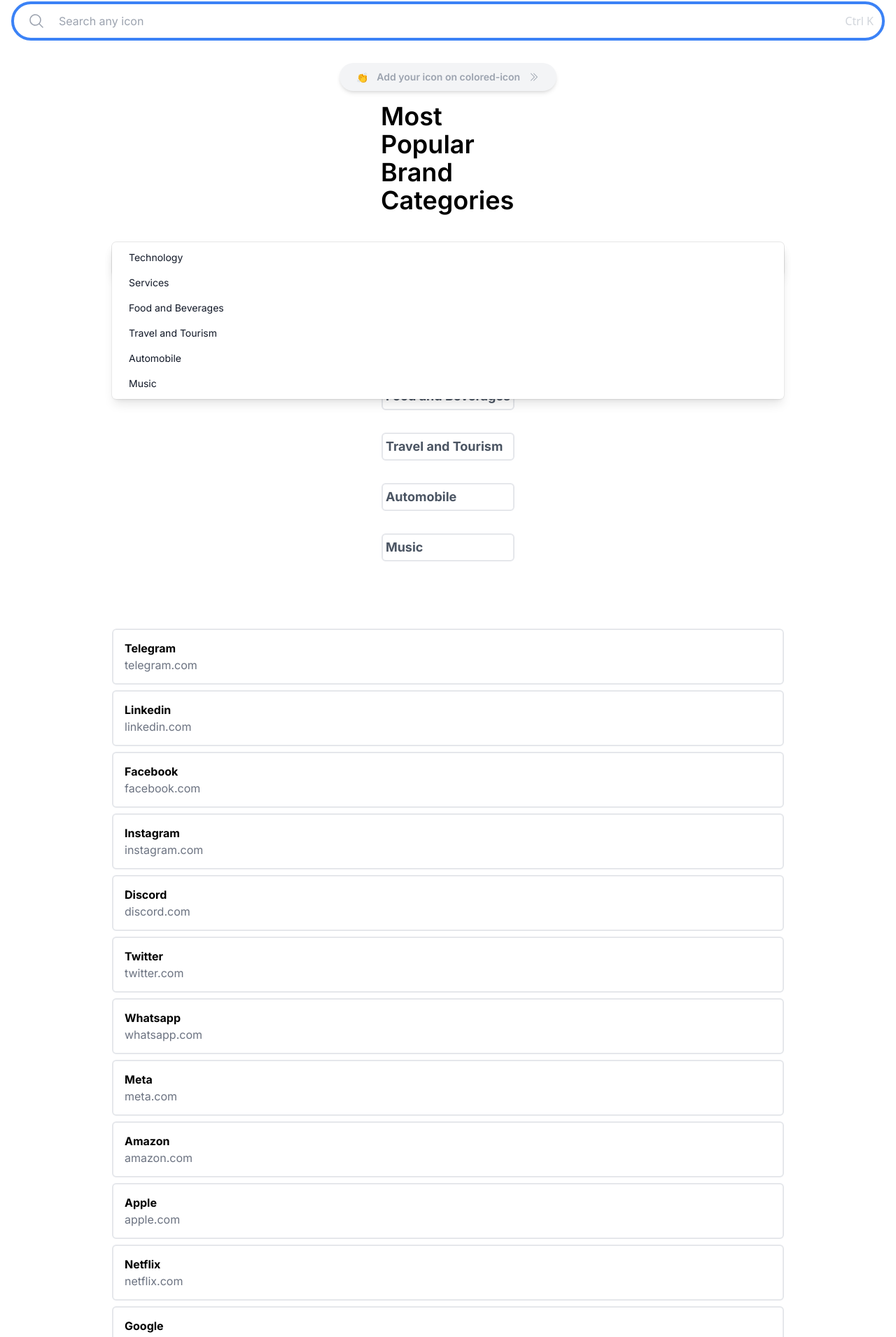
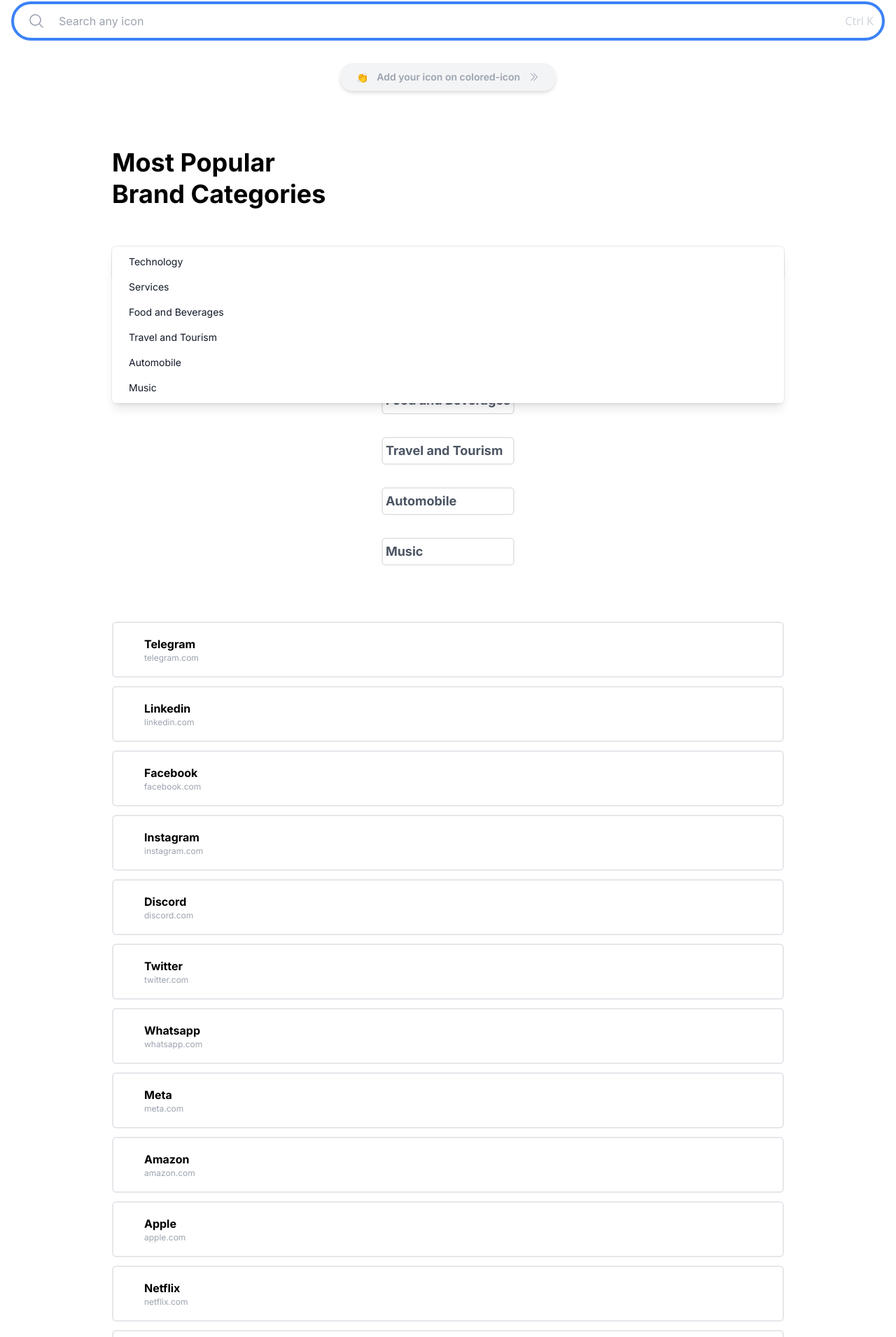
Before and after one commit to pritam-das-26/colored-icons-nextjs, a Next.js app: page / in a window 1280 px wide. Shown: the part 326-2236 px from the top of the page at 70% size. Built offline with nearby package versions, Linux system fonts and the light colour scheme; some icons are missing.

Commit message:
more refinded

```diff
--- a/src/app/component/Contents/header.js
+++ b/src/app/component/Contents/header.js
@@ -17,7 +17,13 @@
 
   return (
     <div className="flex flex-col mt-20  w-full items-center justify-center">
+
+
+
+
+
       <div className=" w-full flex flex-col items-center justify-center p-4 ">
+         <img src=""/>
         <span className="font-sans text-center font-bold text-4xl  ">
           All Icons.
         </span>
--- a/src/app/component/Contents/section.js
+++ b/src/app/component/Contents/section.js
@@ -4,6 +4,9 @@
 import logoToEmail from "../../utils/logoToEmail";
 import LogoModal from "../modals/modal2";
 import category from "../../utils/category";
+import {
+  ChevronDownIcon,
+} from "@heroicons/react/24/solid";
 function Display() {
   const [visible, setVisible] = useState(false);
   const [selectedLogo, setSelectedLogo] = useState(null);
@@ -38,22 +41,27 @@
   }
 
   return (
-    <div className="mt-4 flex flex-col justify-center items-center w-full">
+    <div className="mt-8 flex flex-col justify-center items-center w-full ">
 
-        <div className="w-48 ">
-          <h1 className="font-semibold w-48 text-4xl">
-            Most Popular Brand Categories
-          </h1>
-        </div>
 
-        <div className=" justify-center items-center w-3/4 rounded-md mt-8">
-          <div className="relative mt-1">
+
+
+        <div className="w-3/4 rounded-md mt-12">
+
+         <h3 className="font-bold text-4xl leading-tight ">
+            Most Popular
+            <br/>
+            Brand Categories
+          </h3>
+
+          <div className="relative mt-12">
             <div
-              className="cursor-pointer select-none  pl-3 pr-9 text-gray-900 absolute mt-1 h-12 w-full overflow-auto rounded-md bg-white py-1 text-lg shadow-lg ring-1 ring-black ring-opacity-5 focus:outline-none sm:text-sm"
+              className="cursor-pointer select-none text-sm  p-2 text-gray-900 absolute mt-1 h-12 w-full  rounded-md bg-white overflow-hidden ring-1 ring-black ring-opacity-5 focus:outline-none "
               onClick={() => handleClick2(category)}
             >
-              <div className="flex items-center p-1">
+              <div className="flex items-center p-1 ">
                 <span className="ml-3">{query}</span>
+                <ChevronDownIcon className="h-6 w-4 absolute right-4 text-gray-400 text-sm" />
               </div>
             </div>
 
@@ -114,20 +122,20 @@
         </div>
       </div>
 
-      <div className="mt-16 w-3/4 mb-8">
-        <ul className=" rounded-md  grid grid-cols-1  overflow-hidden hover:overflow-y-auto mt-8 gap-y-2 ">
+      <div className="mt-12 w-3/4 mb-8">
+        <ul className=" rounded-md  grid grid-cols-1  overflow-hidden hover:overflow-y-auto mt-8 gap-y-3 ">
           {arr.map((logo) => (
             <li
               key={logo.name}
-              className="rounded-md border-2 h-20 w-full hover:border-blue-500 hover:cursor-pointer flex p-2 gap-2 items-center"
+              className="rounded-md border-2 h-20 w-full hover:border-blue-500 hover:cursor-pointer flex p-5 gap-2 items-center"
               onClick={() => handleClick(logo)}
             >
               <i className={`${logo.class}  ci-3x`}></i>
-              <div className="flex flex-col justify-center">
+              <div className="flex flex-col justify-center p-4">
                 <div className="text-black text-base font-bold">
                   {logo.name}
                 </div>
-                <div className=" text-base text-gray-500">
+                <div className=" text-xs text-gray-400">
                   {logoToEmail(logo.name)}
                 </div>
               </div>
```
